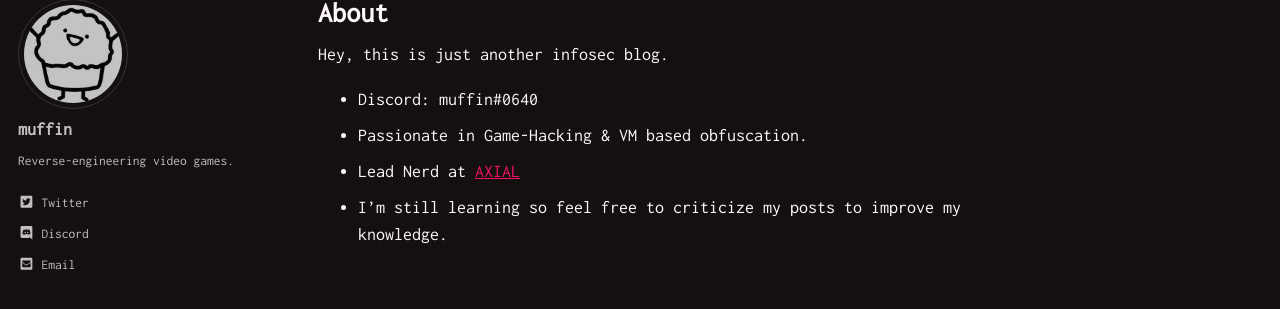
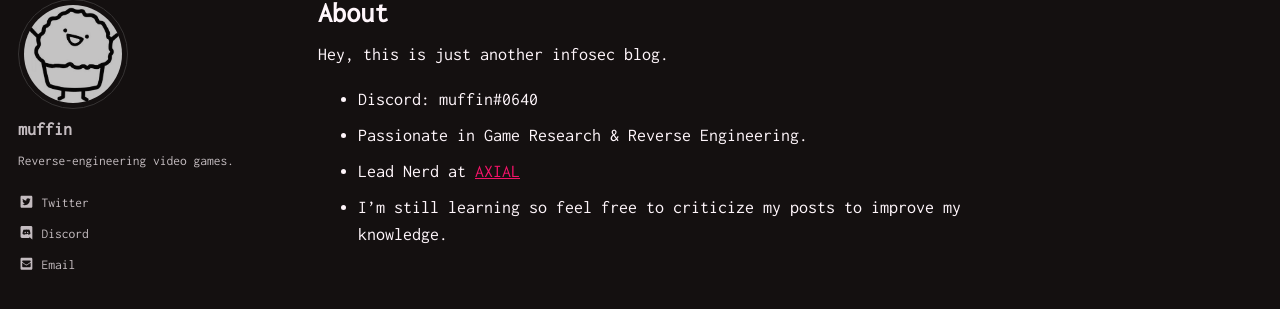
Before and after one commit to muff-in/muff-in.github.io, a Jekyll site: the page built from _pages/about.md, in a window 1280 px wide and 900 px high. Shown: the part 139-448 px from the top of the window. Built offline with Jekyll 4.4.1, drawn with Linux system fonts in a browser that asks for light colours; cached includes are drawn as plain includes.

Commit message:
Update about.md

```diff
--- a/_pages/about.md
+++ b/_pages/about.md
@@ -8,6 +8,6 @@ author_profile: true
 Hey, this is just another infosec blog.
 
 - Discord: muffin#0640
-- Passionate in Game-Hacking & VM based obfuscation.
+- Passionate in Game Research & Reverse Engineering.
 - Lead Nerd at <a href="https://ax1al.com">AXIAL
 - I'm still learning so feel free to criticize my posts to improve my knowledge.
```
